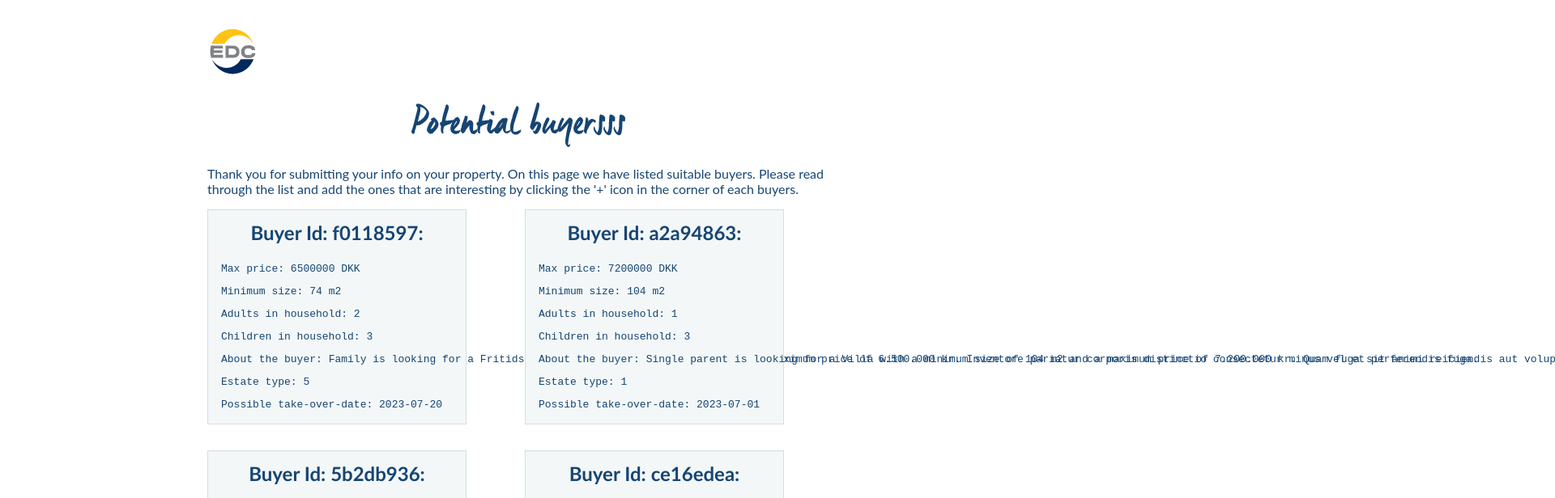
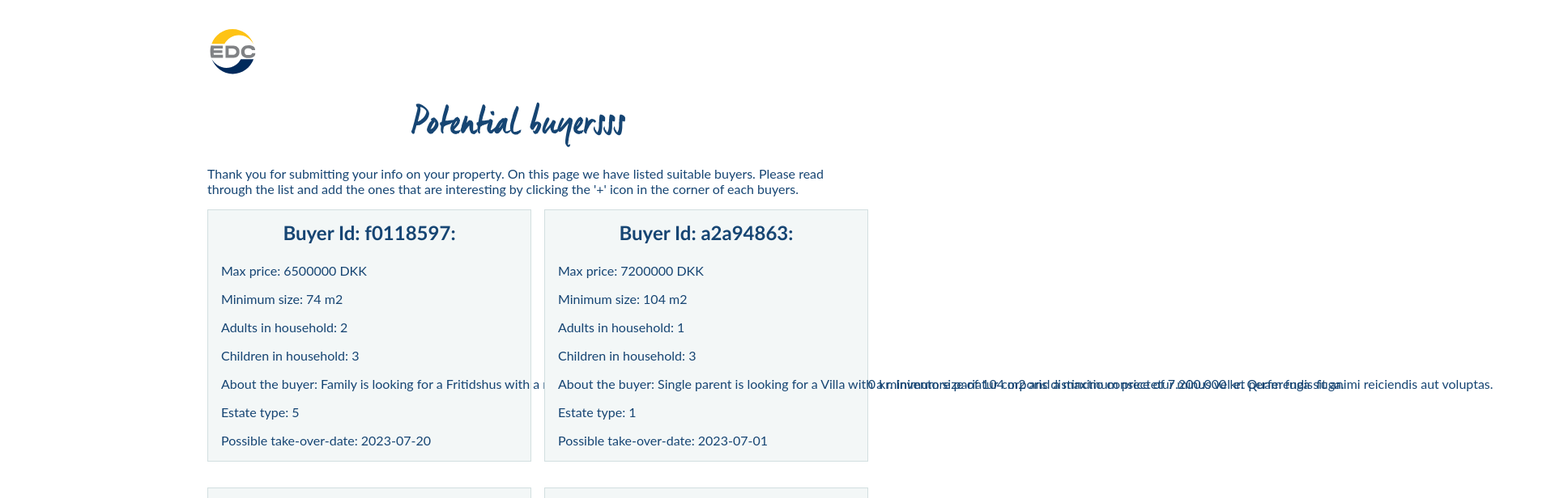
Before and after one commit to tombill143/mmd-case-main, a Next.js app: page /buyers in a window 1280 px wide. Shown: the top 616 px of the page at 81% size, 1920 px wide, since content can reach past the window. Built offline with nearby package versions, Linux system fonts and the light colour scheme; a web font is replaced by a local one.

Commit message:
commented out the checkbox shit

```diff
--- a/src/pages/buyers/Buyers.module.css
+++ b/src/pages/buyers/Buyers.module.css
@@ -1,3 +1,6 @@
+/* @import "./src/styles/globals.css"; */
+/* @import "fonts.css"; */
+
 .headline {
   font-size: 3rem;
   font-family: var(--font-serif);
@@ -21,10 +24,11 @@
   background-color: var(--dusty-aqua-light);
   border: 1px solid var(--dusty-aqua);
   margin-bottom: 1rem;
-  width: 20rem;
+  width: 25rem;
   height: auto;
   /* overflow: visible; */
   overflow-wrap:break-word;
+
 
   /* max-width: 50vw; */
   /* overflow:-moz-hidden-unscrollable; */
@@ -35,10 +39,12 @@
 
 }
 
-/* .content p{
-  word-wrap: break-word;
+.content p{
+  /* word-wrap: break-word; */
+  /* --font-sans: "Lato", sans-serif;  this doesnt show the right font as it should??*/
+  font-family: lato;
 
-} */
+}
 
 .content :first-child {
   margin-top: 0;
```
Also changed, not shown: src/pages/buyers/index.js (+19 -0 lines).
